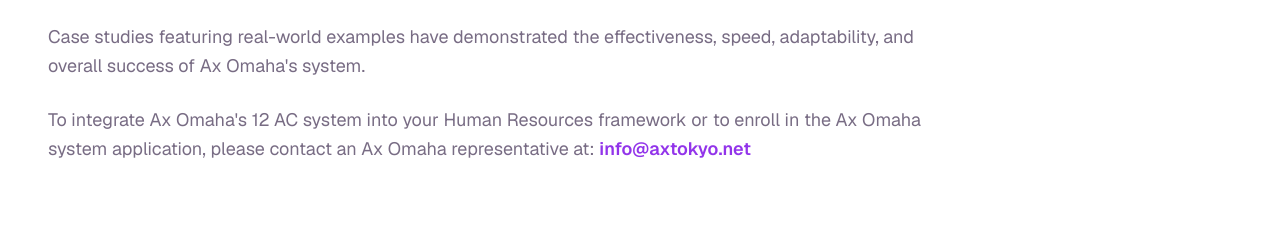
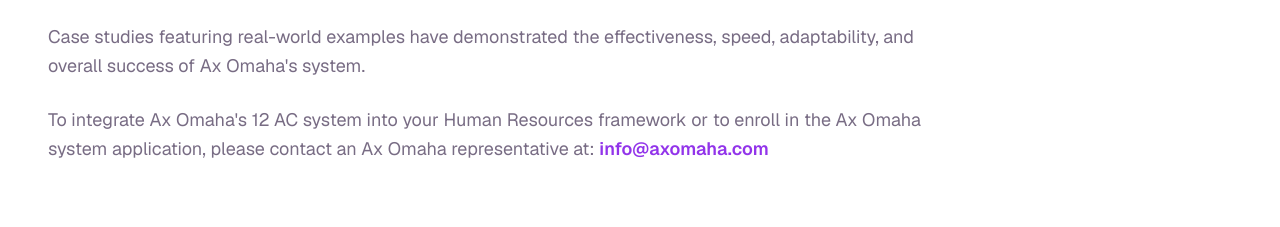
Before and after one commit to newgraph8-commits/Ax-Omaha, a Next.js app: page /partners in a window 1280 px wide. Shown: the part 1200-1427 px from the top of the page. Built offline with nearby package versions, Linux system fonts and the light colour scheme; a web font is replaced by a local one.

Commit message:
fix: update partner email to info@axomaha.com
Change contact email on partners route for new address.

```diff
--- a/app/partners/page.tsx
+++ b/app/partners/page.tsx
@@ -80,8 +80,8 @@ export default function PartnersPage() {
               <p className="text-lg text-muted-foreground leading-relaxed">
                 To integrate Ax Omaha's 12 AC system into your Human Resources framework or to enroll in the Ax Omaha
                 system application, please contact an Ax Omaha representative at:{" "}
-                <a href="mailto:info@axtokyo.net" className="text-primary hover:underline font-semibold">
-                  info@axtokyo.net
+                <a href="mailto:info@axomaha.com" className="text-primary hover:underline font-semibold">
+                  info@axomaha.com
                 </a>
               </p>
             </div>
```
